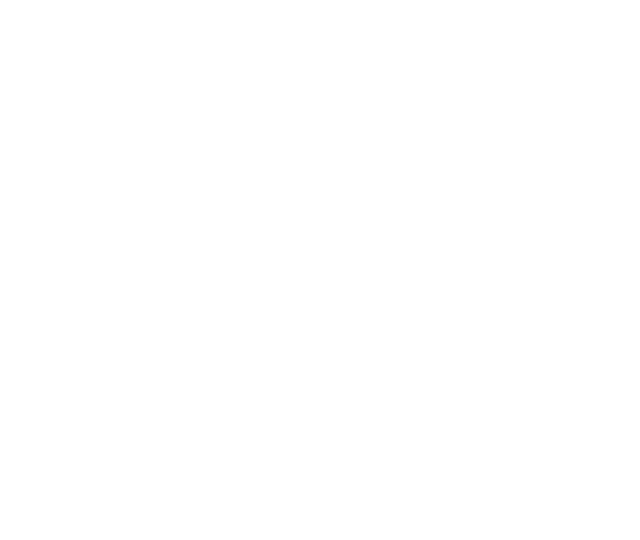
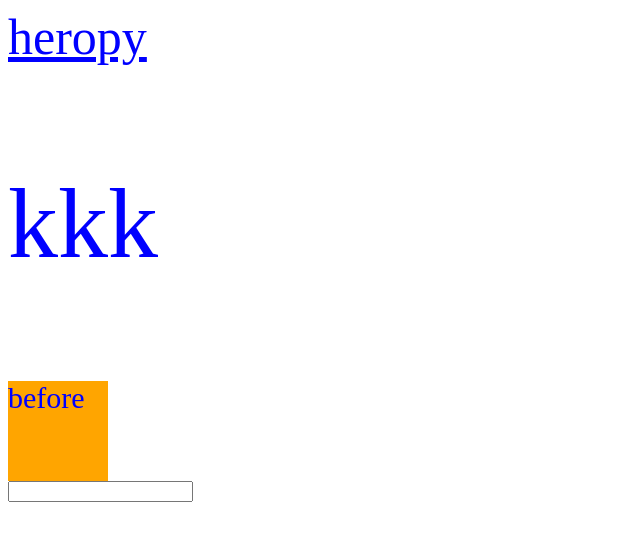
Before and after one commit to beoma21/Front, a plain HTML site: page WEB/index.html in a window 1280 px wide. Shown: the whole page, without its empty margins (0-640 px from the left). Drawn offline with Linux system fonts and the light colour scheme; files that its build step writes are made by us from their sources; files whose address does not match are found by name.

Commit message:
update_221010

```diff
--- a/CSS/style.css
+++ /dev/null
@@ -1 +0,0 @@
-/* ddf */
--- /dev/null
+++ b/WEB/CSS/box.css
@@ -0,0 +1,28 @@
+p {
+  font-size: 100px;
+}
+
+.box {
+  width: 100px;
+  height: 100px;
+  background-color: orange;
+  transition: 1s;
+}
+
+.box:hover {
+  width: 300px;
+  background-color: royalblue;
+}
+
+p:active {
+  color: blueviolet;
+}
+
+input:focus {
+  background-color: olive;
+}
+
+.box::before {
+  content: "before";
+  font-size: 30px;
+}
--- /dev/null
+++ b/WEB/CSS/style.css
@@ -0,0 +1,13 @@
+/* 폰트 색상 변경 */
+/* IMPORT(직렬)는 Link(병렬)보다 늦게 가져온다.
+LINK로 연결하고 늦게 가져오고 싶을 때 IMPORT 사용할 것   */
+@import url("./box.css");
+span.hello {
+  font-size: 50px;
+  text-decoration: underline;
+}
+
+
+* {
+  color: blue;
+}
--- a/HTML/index.html
+++ b/WEB/index.html
@@ -1,16 +1,19 @@
 <!DOCTYPE html>
-<html lang="en">
+<html lang="ko">
 <head>
     <meta charset="UTF-8">
     <meta http-equiv="X-UA-Compatible" content="IE=edge">
     <meta name="viewport" content="width=device-width, initial-scale=1.0">
     <title>Document</title>
     <script src="JS/main.js"></script>
-    <link href="CSS/style.css" rel="stylesheet" type="text/css">
+    <link href="CSS/style.css" rel="stylesheet">
 
 
 </head>
 <body>
-
+    <span class="hello">heropy</span>
+    <p>kkk</p>
+    <div class="box"></div>
+    <input type="text">
 </body>
 </html>
```
Also changed, not shown: WEB/JS/main.js (added), WEB/menu.html (renamed from HTML/menu.html).
